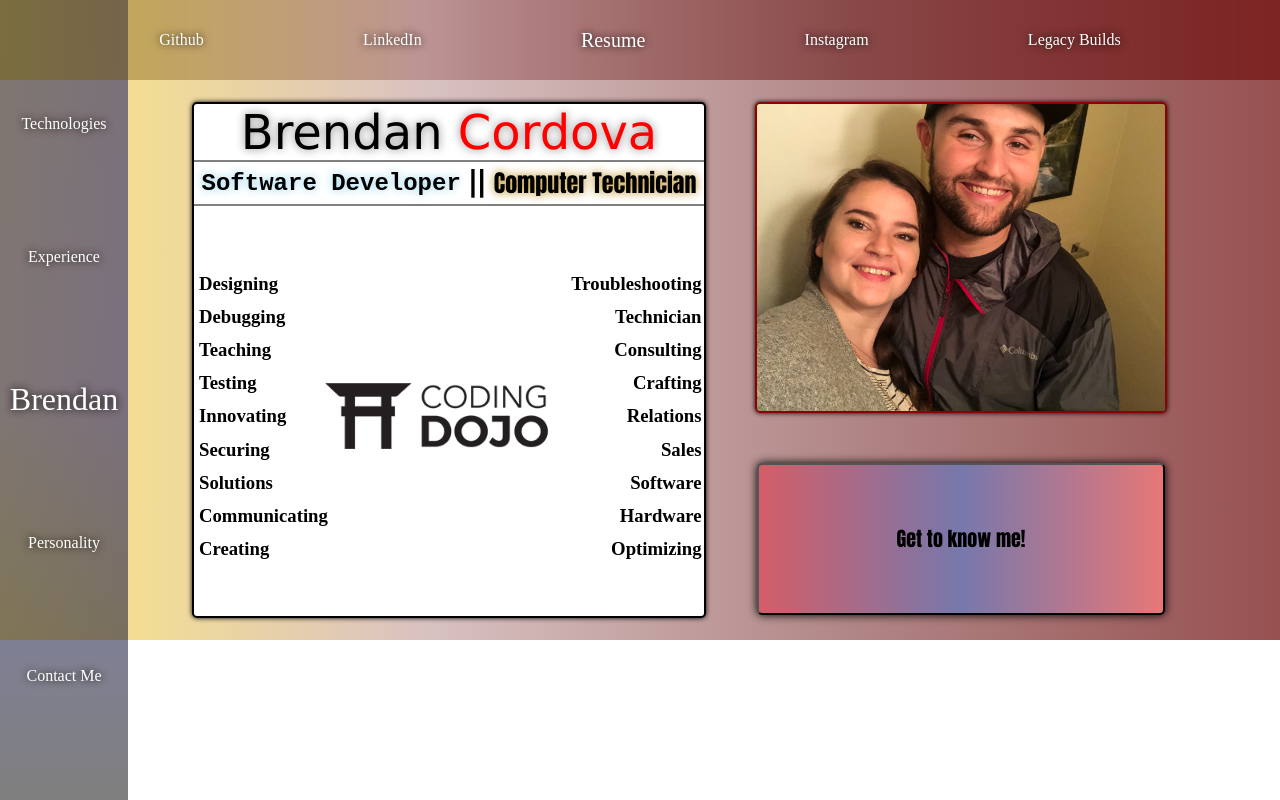
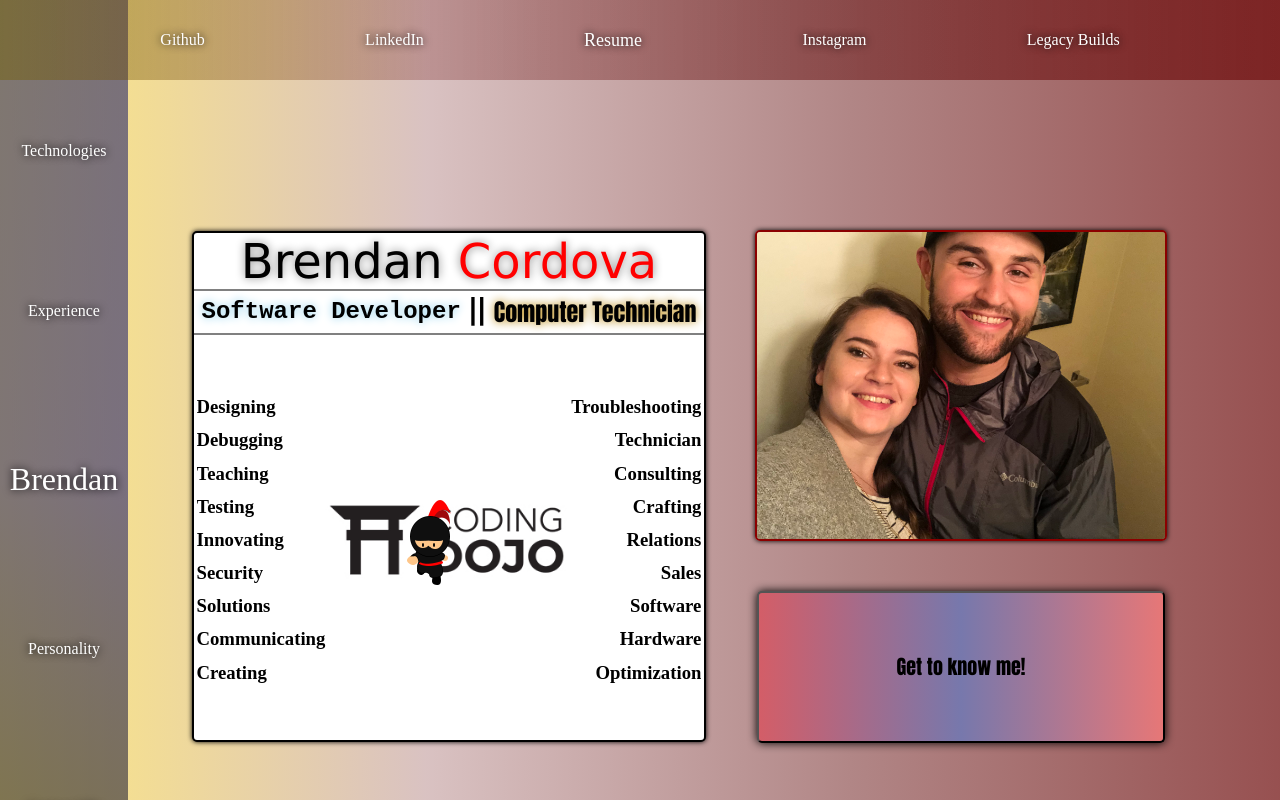
Before and after one commit to cordovalegacy/portfolio, a React (Create React App) app in the folder client/: page / in a window 1280 px wide. Shown: the top 800 px of the page. Built offline with nearby package versions, Linux system fonts and the light colour scheme.

Commit message:
Added Resume Download and Working on Interactive Character

```diff
--- a/client/src/App.css
+++ b/client/src/App.css
@@ -6,10 +6,18 @@
         padding: 0;
     }
 
+    body{
+        display: flex;
+        align-items: center;
+        height: 100%;
+    }
+
     .App {
         display: flex;
+        align-items: center;
         background-image: linear-gradient(to right, rgba(255, 213, 0, 0.5), rgba(104, 11, 11, 0.25), rgba(99, 13, 13, 0.5), rgba(116, 22, 22, 0.75));
-        height: 40em;
+        height: 60em;
+        min-height: 100%;
     }
 
     a{
@@ -17,16 +25,12 @@
     }
 
     .left-nav {
-        position: fixed;
-        z-index: 1;
         width: 10%;
-        height: 100%;
-        top: 0;
+        height:100%;
         display: flex;
         justify-content: space-evenly;
         align-items: center;
         flex-direction: column;
-        margin: auto;
         overflow-x: hidden;
         background-image: linear-gradient(to bottom, rgba(0, 5, 96, 0.5), rgba(0, 2, 106, 0.5), rgba(0, 0, 0, 0.5));
     }
@@ -49,9 +53,8 @@
         width: 80%;
         justify-content: center;
         text-align: center;
-        margin-left: 15%;
-        margin-top: 8%;
-        height: 100%;
+        margin-left: 5%;
+        margin-top: 1%;
     }
 
     nav a {
@@ -96,7 +99,7 @@
     .home-container{
         display: flex;
         width: 100%;
-        align-items: flex-start;
+        align-items: center;
         height: 100%;
     }
 
@@ -164,7 +167,7 @@
 
     .home-default-content{
         display: flex;
-        width: 100%;
+        width: 99%;
         min-height: 25em;
         height: 100%;
         margin: 5px 5px 0px 2.5px;
@@ -172,7 +175,8 @@
         overflow: hidden;
         background-image: url(../public/white_bg.jpg);
         background-repeat: no-repeat;
-        background-size: contain;
+        background-size:cover;
+        background-position: 50%;
         color: black;
         align-items: center;
     }
@@ -229,7 +233,7 @@
         border: none;
         font-family: 'Lucida Calligraphy', cursive;
         color: white;
-        font-size: 20px;
+        font-size: 18px;
         text-shadow: 0px 0px 8px black;
         cursor: pointer;
     }
@@ -244,6 +248,15 @@
         text-emphasis: rgb(255, 0, 0);
     }
 
+    #character{
+        position: absolute;
+        top: 500px;
+        left: 400px;
+        background-image: url('img/down1.png');
+        width: 60px;
+        height: 85px;
+    }
+
 
     /* HOME SECTION END */
 
--- a/client/src/App.js
+++ b/client/src/App.js
@@ -21,7 +21,7 @@ function App() {
         <nav className='top-nav'>
           <a href='https://github.com/cordovalegacy?tab=repositories'>Github</a>
           <a href='https://www.linkedin.com/in/brendan-cordova-2874011ba/'>LinkedIn</a>
-          <button id='download-button' value="download" onClick={getResume}>Resume</button>
+          <a href='resume.png' id='download-button' download>Resume</a>
           <a href='https://www.instagram.com/legacybuildspc/?next=%2F'>Instagram</a>
           <a href='http://35.164.101.114/'>Legacy Builds</a>
         </nav>
--- a/client/src/components/home.js
+++ b/client/src/components/home.js
@@ -1,5 +1,6 @@
 import React from "react";
 import Home_Photo from '../img/home_photo.jpg';
+import Ninja from '../img/down1.png';
 import { Link, useNavigate } from "react-router-dom";
 import { useState } from "react";
 
@@ -22,26 +23,29 @@ const Home = () => {
         setIsOpenTech(!isOpenTech);
     }
 
-    // var leftValue = 450, topValue = 100;
-    //         function update(){
-    //             document.getElementById("character").style.left = leftValue+"px";
-    //             document.getElementById("character").style.top = topValue+"px";
-    //         }
-    //         document.onkeydown = function(e) {
-    //             console.log('e: ', e);
-    //             console.log('e.keyCode: ', e.keyCode);
-    //             if (e.keyCode == 37) { // LEFT
-    //                 leftValue = leftValue - 10;
-    //             }
-    //             else if (e.keyCode == 39) { // RIGHT
-    //                 leftValue = leftValue + 10;
-    //             }
-    //             else if (e.keyCode == 40) { // DOWN
-    //                 topValue = topValue + 10;
-    //             }
-    //             // ...
+    var leftValue = 400, topValue = 500;
+    function update() {
+        document.getElementById("character").style.left = leftValue + "px";
+        document.getElementById("character").style.top = topValue + "px";
+    }
+    document.onkeydown = function (e) {
+        console.log('e: ', e);
+        console.log('e.key: ', e.key);
+        if (e.key == 65 && leftValue > 100) { // LEFT
+            leftValue = leftValue - 10;
+        }
+        else if (e.key == 68 && leftValue < 400) { // RIGHT
+            leftValue = leftValue + 10;
+        }
+        else if (e.key == 83 && topValue > 100) { // DOWN
+            topValue = topValue + 10;
+        }
+        else if (e.key == 87 && topValue < 500){ //UP
+            topValue = topValue - 10;
+        }
 
-    //             update();
+        update();
+    }
 
     return (
         <div className="home-container">
@@ -54,18 +58,18 @@ const Home = () => {
                 </div>
                 {!isOpenDev && !isOpenTech ? (
                     <div className="home-default-content">
-                        <div className="home-default-content">
                         <div id="dev-ninja">
                             <h3>Designing</h3>
                             <h3>Debugging</h3>
                             <h3>Teaching</h3>
                             <h3>Testing</h3>
                             <h3>Innovating</h3>
-                                <h3>Securing</h3>
+                            <h3>Security</h3>
                             <h3>Solutions</h3>
                             <h3>Communicating</h3>
                             <h3>Creating</h3>
                         </div>
+                        <div id="character"></div>
                         <div id="tech-ninja">
                             <h3>Troubleshooting</h3>
                             <h3>Technician</h3>
@@ -75,8 +79,7 @@ const Home = () => {
                             <h3>Sales</h3>
                             <h3>Software</h3>
                             <h3>Hardware</h3>
-                                <h3>Optimizing</h3>
-                            </div>
+                            <h3>Optimization</h3>
                         </div>
                     </div>
                 ) : null}
@@ -97,7 +100,7 @@ const Home = () => {
             </div>
             <div className="home-content-parent">
                 <img id="home-photo" src={Home_Photo} alt="Home Page Photo" />
-                <button id="home-button" onClick={() => {navigate('/technologies')}}>Get to know me!</button>
+                <button id="home-button" onClick={() => { navigate('/technologies') }}>Get to know me!</button>
             </div>
         </div>
     )
```
Also changed, not shown: client/public/resume.png (added). Lines whose indentation alone changed are shown as unchanged.
